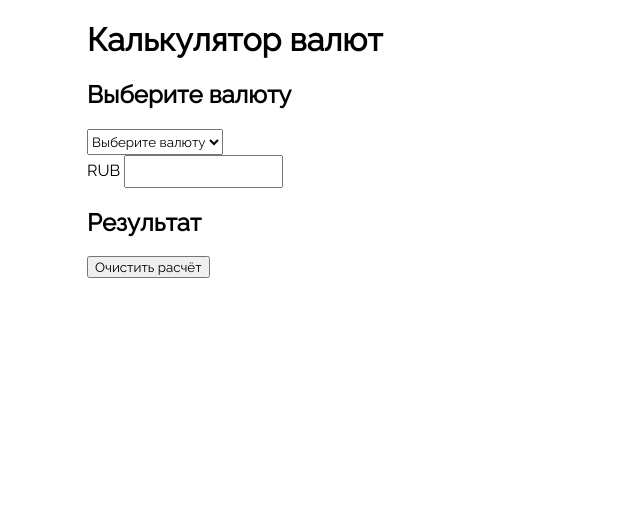
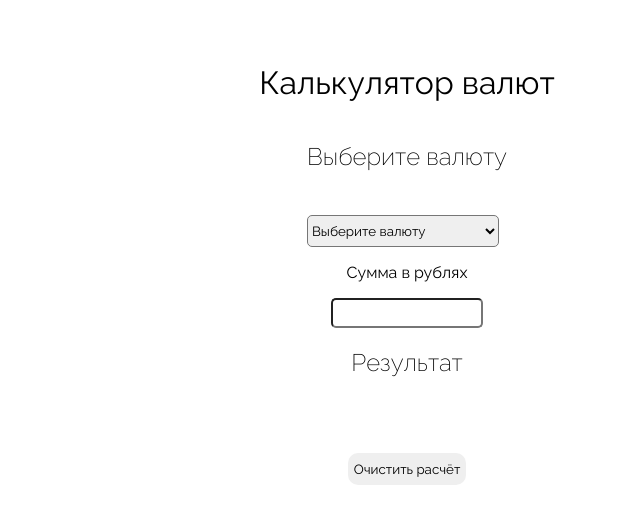
Before and after one commit to alldsaiw/calc, a plain HTML site: page index.html in a window 1280 px wide. Shown: the whole page, without its empty margins (233-873 px from the left). Drawn offline with Linux system fonts and the light colour scheme; no server answers.

Commit message:
added styles and some structure

```diff
--- a/index.html
+++ b/index.html
@@ -28,7 +28,7 @@
     </div>
 
     <div class="curr__calc">
-        <label for="rub">RUB</label>
+        <p class="input__label">Сумма в рублях</p>
         <input id="rub" type="text" class="curr__input">
     </div>
 
--- a/js/script.js
+++ b/js/script.js
@@ -26,7 +26,8 @@ document.addEventListener('DOMContentLoaded', () => {
         //работа с инпутом
                         inputRub.addEventListener('input', () => {
                             let result;
-                            if (selectList.value == 'none') {result = 'Выберите валюту из списка выше'} else {
+                            if (selectList.value == 'none') {result = 'Выберите валюту из списка выше'}
+                            else {
                             result = (inputRub.value / calcCurrency).toFixed(2);}
         //вывод
                             outputResult.textContent = result;
--- a/styles.css
+++ b/styles.css
@@ -5,16 +5,45 @@
 body {
     margin: auto;
     width: 50%;
+    display: flex;
+    flex-direction: column;
+    align-items: center
+}
+
+.header {
+    font-weight: 400;
+    margin-top: 4rem;
+}
+
+h2 {
+    font-weight: 200;
 }
 
 .curr__list {
-    height: 2em;
+    height: 2rem;
+    margin-top: 1.5rem;
+    width: 12rem;
+    outline: none;
+    border-radius: 5px;
+}
+
+.input__label {
+    text-align: center;
 }
 
 .curr__input {
-    height: 2em;
+    height: 1.5rem;
+    width: 9rem;
+    outline: none;
+    border-radius: 5px;
 }
 
-.output {
-    height: 3em;
+.output__text {
+    height: 2.5rem;
 }
+
+.output__clear {
+    border: 1px;
+    border-radius: 10px;
+    height: 2rem;
+}
```
